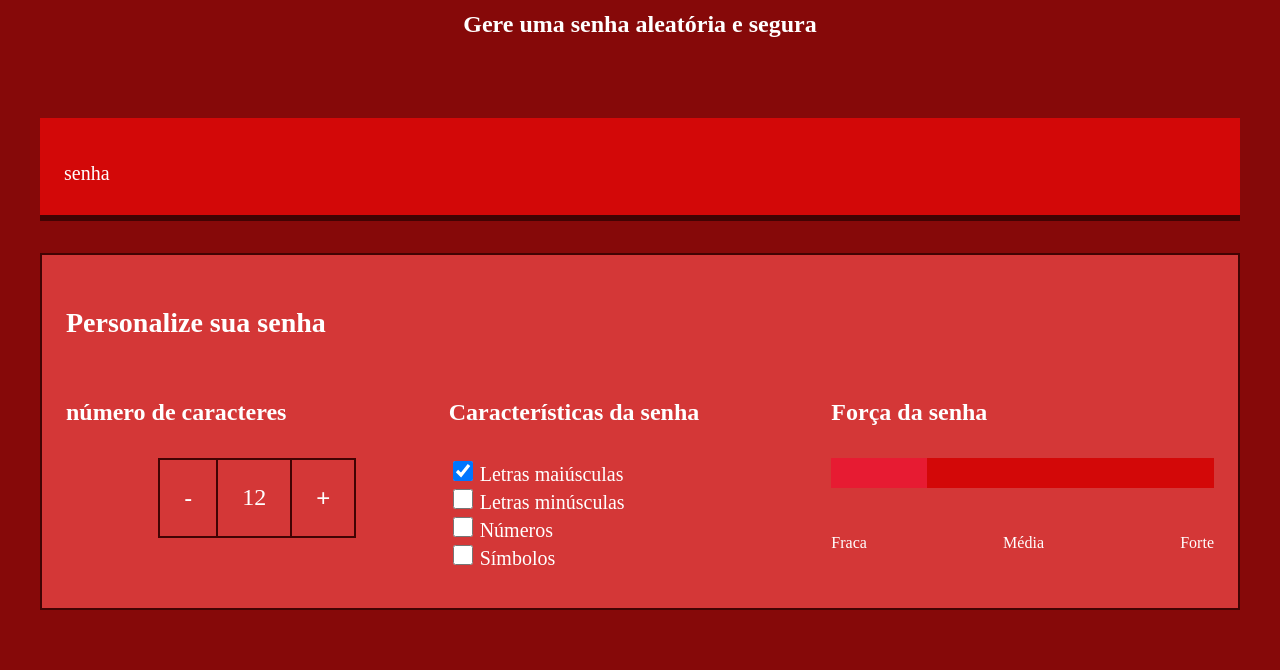
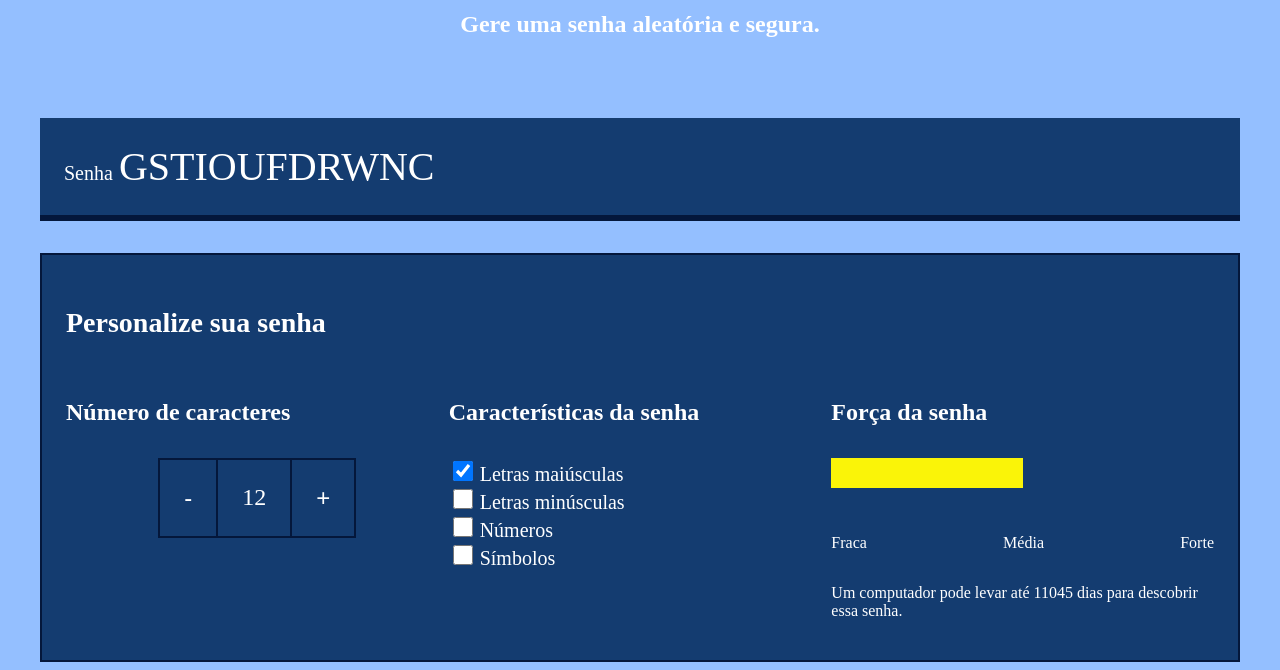
Before and after one commit to rsilvaa0/senha-segura, a plain HTML site: page index.html in a window 1280 px wide. Shown: the part 201-871 px from the top of the page. Before the commit the page ends 819 px from the top, so only its background shows below. Drawn offline with Linux system fonts and the light colour scheme; a web font is replaced by a local one.

Commit message:
Add files via upload

```diff
--- a/index.html
+++ b/index.html
@@ -14,19 +14,19 @@
 <body>
     <section class="conteudo">
         <div class="conteudo-titulo">
-            <img src="unlock.svg" alt="cadeado">
+            <img src="unlock.svg">
             <h2 class="titulo-principal">Gerador de Senhas</h2>
-            <h3 class="titulo-secundario">Gere uma senha aleatória e segura</h3>
+            <h3 class="titulo-secundario">Gere uma senha aleatória e segura.</h3>
         </div>
         <div class="conteudo-senha">
-            <label for="senha">senha</label>
-            <input name="senha" type="text" id="campo-senha">
+            <label for="senha">Senha</label>
+            <input name="senha" type="text" id="campo-senha" readonly>
         </div>
         <div class="parametro">
             <h3 class="parametro-titulo">Personalize sua senha</h3>
             <div class="parametro-coluna__senha">
                 <div class="parametro-senha">
-                    <h4 class="parametro-senha__titulo">número de caracteres</h4>
+                    <h4 class="parametro-senha__titulo">Número de caracteres</h4>
                     <div class="parametro-senha-botoes">
                         <button class="parametro-senha__botao">-</button>
                         <p class="parametro-senha__texto">12</p>
@@ -66,11 +66,7 @@
             </div>
         </div>
     </section>
-
-    </div>
-    </div>
-    </div>
-    </div>
+    <script src="main.js"></script>
 </body>
 
 </html>
--- a/main.js
+++ b/main.js
@@ -1,59 +1,54 @@
-const numeroSenha = document.querySelector('.parametro-senha_texto');
+const numeroSenha = document.querySelector('.parametro-senha__texto');
 let tamanhoSenha = 12;
 numeroSenha.textContent = tamanhoSenha;
 const letrasMaiusculas = 'ABCDEFGHIJKLMNOPQRSTUVWXYZ';
 const letrasMinusculas = 'abcdefghijklmnopqrstuvwxyz';
-const numeros = '123456789';
+const numeros = '0123456789';
 const simbolos = '!@%*?';
 const botoes = document.querySelectorAll('.parametro-senha__botao');
 const campoSenha = document.querySelector('#campo-senha');
 const checkbox = document.querySelectorAll('.checkbox');
-const forcaSenha = document.querySelector('forca');
+const forcaSenha = document.querySelector('.forca');
 
 botoes[0].onclick = diminuiTamanho;
 botoes[1].onclick = aumentaTamanho;
 
-function diminuiTamanho() {
-
-    if (tamanhoSenha > 1) {
+function diminuiTamanho(){
+    if(tamanhoSenha > 1){
         tamanhoSenha--;
     }
     numeroSenha.textContent = tamanhoSenha;
     geraSenha();
 }
 
-function aumentaTamanho() {
-
-    if (tamanhoSenha < 20) {
-        tamamhoSenha++;
+function aumentaTamanho(){
+    if(tamanhoSenha < 20){
+        tamanhoSenha++;
     }
     numeroSenha.textContent = tamanhoSenha;
     geraSenha();
 }
 
-function geraSenha () {
-
+function geraSenha() {
     let alfabeto = '';
-    if (checkbox[0].checked)alfabeto+=letrasMaiusculas;
-    if (checkbox[1].checked)alfabeto+=letrasMinusculas;
-    if (checkbox[2].checked)alfabeto+=numeros;
-    if (checkbos[3].checked)alfabeto+=simbolos;
-
-    if(alfabeto.length===0){
-campoSenha.velue = '';
-classificaSenha(1);
-return;
+    if (checkbox[0].checked) alfabeto += letrasMaiusculas;
+    if (checkbox[1].checked) alfabeto += letrasMinusculas;
+    if (checkbox[2].checked) alfabeto += numeros;
+    if (checkbox[3].checked) alfabeto += simbolos;
+    if (alfabeto.length === 0) {
+        campoSenha.value = '';
+        classificaSenha(1);
+        return;
     }
 
-let senha ='';
-for (let i=0; i < tamanhoSenha; i++); {
-const numeroAleatorio = Math.floor (Math.random()*alfabeto.length);
-    senha+=alfabeto[numeroAleatorio];
-}
+    let senha = '';
+    for (let i = 0; i < tamanhoSenha; i++) {
+        const numeroAleatorio = Math.floor(Math.random() * alfabeto.length);
+        senha += alfabeto[numeroAleatorio];
+    }
 
-campoSenha.value=senha;
-classificaSenha (alfabeto.length);
-
+    campoSenha.value = senha;
+    classificaSenha(alfabeto.length);
 }
 
 function classificaSenha(tamanhoAlfabeto) {
--- a/style.css
+++ b/style.css
@@ -3,10 +3,10 @@
 :root {
 
     --branco: white;
-    --cor-de-fundo: #860909;
-    --fundo-senha: #d30808;
-    --fundo-texto: #d43737;
-    --borda: #420303;
+    --cor-de-fundo: #94bfff;
+    --fundo-senha: #143c70;
+    --fundo-texto: #143c70;
+    --borda: #04173b;
     --roboto: 'Edu SA Hand' monospace;
 }
 
```
